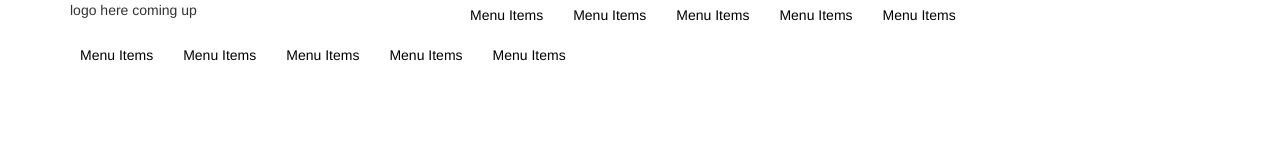
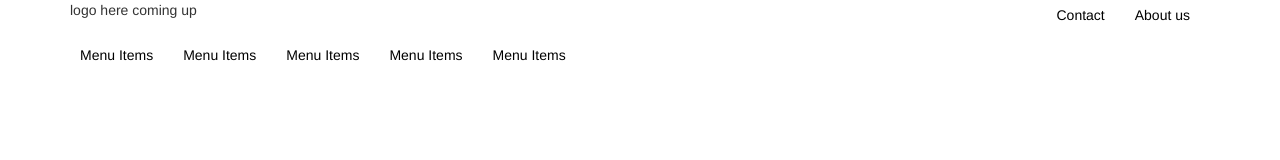
Before and after one commit to syamnath/My-first-repository, a plain HTML site: page index.html in a window 1280 px wide. Drawn offline with nearby package versions, Linux system fonts and the light colour scheme.

Commit message:
branch created

```diff
--- a/css/style.less
+++ b/css/style.less
@@ -14,7 +14,7 @@ header {
             }
             a:hover {
                 color: pink;
-                border: 1px solid green;
+                outline: 1px solid green;
                 border-radius: 2px;
             }
         }
@@ -24,7 +24,7 @@ header {
         li {
             list-style: none;
             a {
-                float: left;
+                float: right;
                 margin-right: 10px;
                 text-decoration: none;
                 color: black;
@@ -32,7 +32,8 @@ header {
                 padding: 5px 10px;
             }
             a:hover {
-                border: 3px solid red color: pink;
+                color: pink;
+                outline: 1px solid red;
             }
         }
     }
--- a/index.html
+++ b/index.html
@@ -27,15 +27,9 @@
             <div class="col-md-4 logo">logo here coming up</div>
             <div class="col-md-8 rightMenu">
                 <ul class="rightMainMenu">
-                    <li><a href="">Menu Items</a>
+                    <li><a href="">About us</a>
                     </li>
-                    <li><a href="">Menu Items</a>
-                    </li>
-                    <li><a href="">Menu Items</a>
-                    </li>
-                    <li><a href="">Menu Items</a>
-                    </li>
-                    <li><a href="">Menu Items</a>
+                    <li><a href="">Contact</a>
                     </li>
                     <div class="clearfix"></div>
                 </ul>
```
Also changed, not shown: css/style.css.
